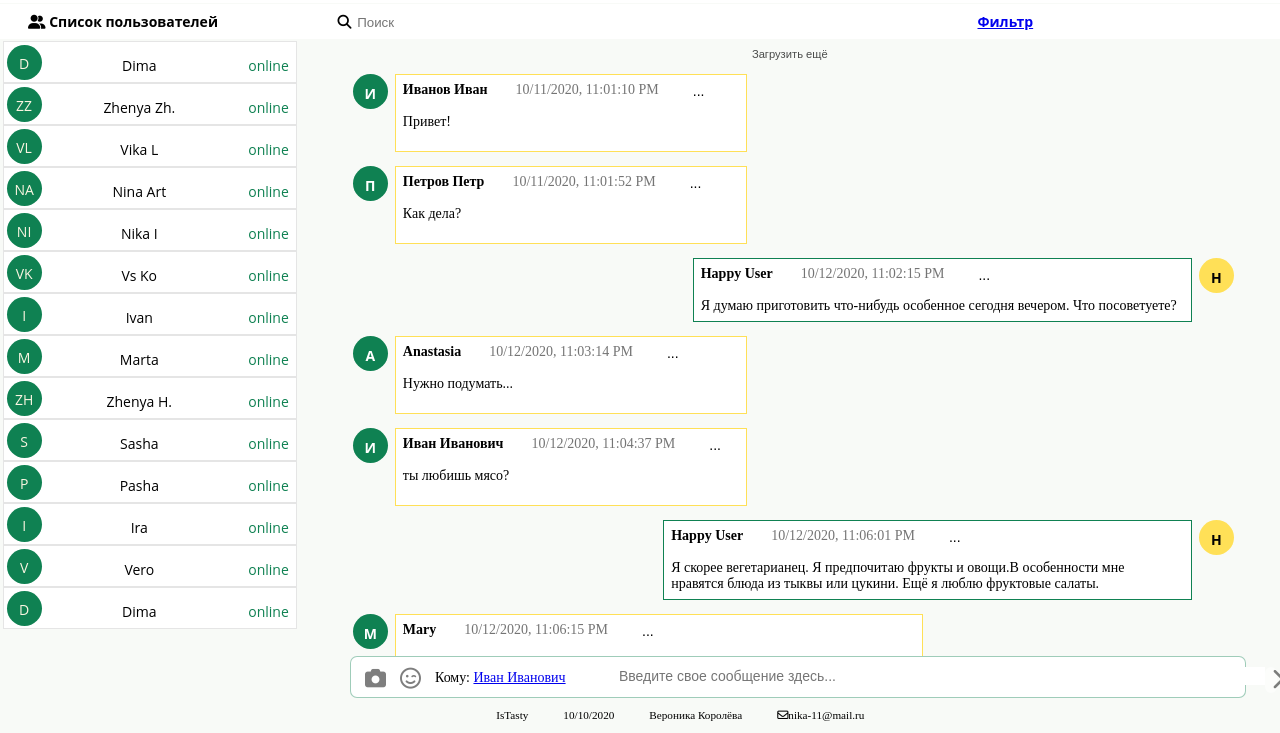
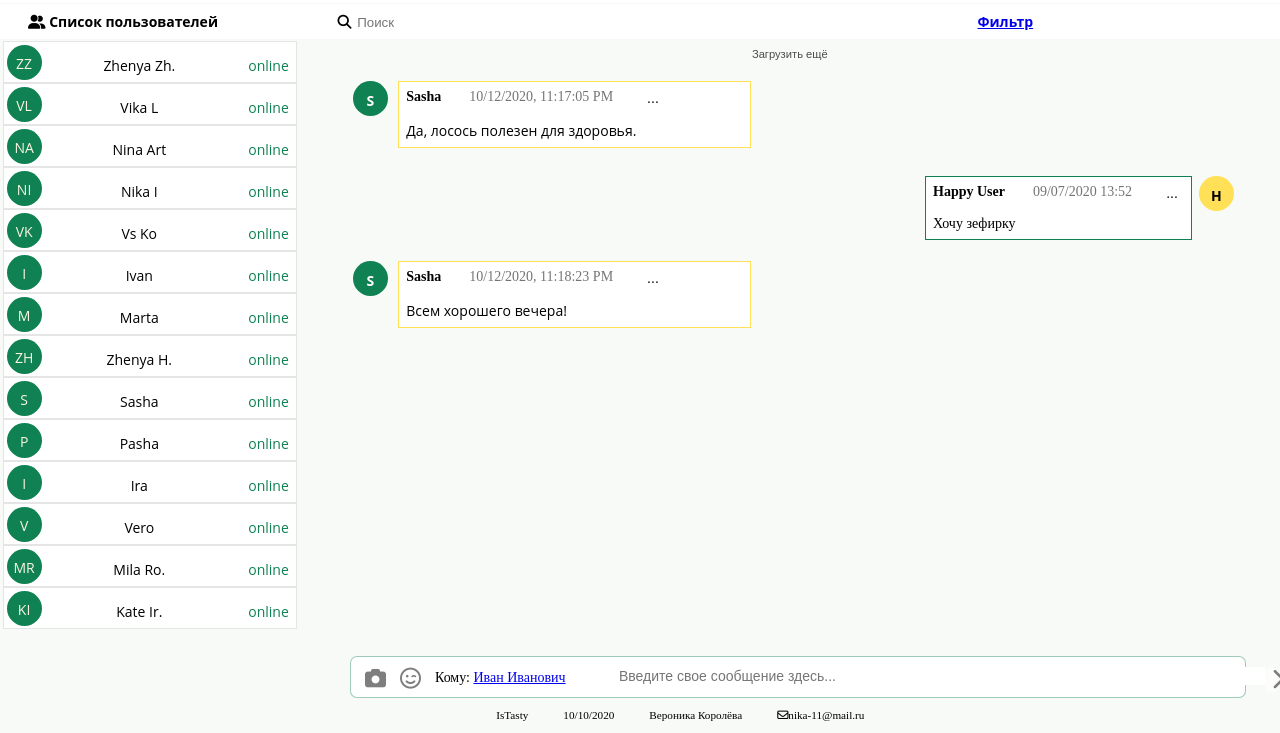
Before and after one commit to VeranikaKaraliova/DataMola, a website: page UI/index.html in a window 1280 px wide. Shown: the part 67-800 px from the top of the page. Drawn offline with Linux system fonts and the light colour scheme; a web font is replaced by a local one.

Commit message:
Fix task 5.Main part.

```diff
--- a/UI/index.html
+++ b/UI/index.html
@@ -12,8 +12,8 @@
         <header>
             <div class="header-chat" id="active-user">
             <img  class="logo-img" src="logo.png" alt="IsTasty">
-            <p class="authorized-user"  id='authorized-user'></p>
-            <div class="circle-user-white" id="circle-user"><h3></h3></div>
+            <p class="authorized-user" id='authorized-user'></p>
+            <div  id="circle-user"><h3 ></h3></div>
             </div>
         </header>
         <nav>
--- a/UI/script.js
+++ b/UI/script.js
@@ -42,7 +42,7 @@ class MessageList {
   }
 
   set user(user) {
-    this._user = user.trim().toLowerCase();
+    this._user = user;
   }
 
   static validate(msg) {
@@ -80,13 +80,13 @@ class MessageList {
   pag(skip, top, results) {
     if (this.results.length > top) {
       console.log('Длина массива', this.results.length);
-      return this.results.slice(skip, skip + top);
+      return this.results.slice(skip, skip + top).sort((a, b) => a.createdAt - b.createdAt);
     }
     console.log('Длина массива', this.results.length);
-    return this.results.splice(skip, this.results.length);
+    return this.results.splice(skip, this.results.length).sort((a, b) => a.createdAt - b.createdAt);
   }
 
-  getPage(skip = 0, top = 0, filterConfig) {
+  getPage(skip = 0, top = 10, filterConfig) {
     if (filterConfig !== undefined) {
       this.results = Object.assign([], this.mesgList);
       for (const key in filterConfig) {
@@ -102,10 +102,10 @@ class MessageList {
         if (filterConfig?.dataFrom) {
           this.results = this.results.filter((name) => name.createdAt > filterConfig.dataFrom);
         }
-      } this.results.sort((a, b) => a.createdAt - b.createdAt);
+      } this.results.sort((a, b) => b.createdAt - a.createdAt);
     }
     if (filterConfig === undefined || filterConfig === null) {
-      this.results = this.mesgList.sort((a, b) => a.createdAt - b.createdAt);
+      this.results = this.mesgList.sort((a, b) => b.createdAt - a.createdAt);
     }
     if (this._user !== undefined) {
       this.results = this.results.filter((name) => name.author === this._user
@@ -172,10 +172,9 @@ class MessageList {
   }
 
   remove(id) {
-    const clone = Object.assign([], this.mesgList);
-    const index = clone.findIndex((item) => item.id == id);
-    if (this._user === clone[index].author && index > -1) {
-      clone.splice(index, 1);
+    const index = this.mesgList.findIndex((item) => item.id == id);
+    if (this._user === this.mesgList[index].author && index > -1) {
+      this.mesgList.splice(index, 1);
       return true;
     } return false;
   }
@@ -355,19 +354,14 @@ class UserList {
 // Класс, который отображает текущего пользователя, если он задан
 class HeaderView {
   constructor(id = 'authorized-user') {
-    this.id = id;
+    this.activeUser = document.getElementById(id);
   }
 
   display(user) {
-    const activeUser = document.getElementById(this.id);
-    activeUser.innerHTML = `<a href='#'>${'Войти/Зарегистрироваться'}</a>`;
-    activeUser.style.fontSize = '1rem';
-    const initials = document.getElementById('circle-user');
-    initials.className = 'circle-user-white';
-    initials.innerHTML = '<h3></h3>';
+    this.activeUser.innerHTML = `<a href='#' class="login-button">${'Войти|Зарегистрироваться'}</a><div class="circle-user-white"><div>`;
     if (user) {
-      const activeUser = document.getElementById(this.id);
-      activeUser.innerHTML = `<p>${user}</p>`;
+      console.log(user);
+      this.activeUser.innerHTML = `<p>${user}</p>`;
       const initials = document.getElementById('circle-user');
       initials.className = 'circle-user';
       initials.innerHTML = `<h3>${user.match(/\b(\w)/g).join('')}</h3>`;
@@ -386,70 +380,35 @@ class MessagesView {
       if (arrMsg[i].author === user) {
         const outgoingMsg = document.createElement('div');
         outgoingMsg.className = 'outgoing_msg';
+        outgoingMsg.innerHTML = `<div class="outgoing_msg"><div class="my_msg_img"><p>${arrMsg[i].author[0]}</p></div>
+        <div class="sent-msg">
+        <div class="sent-width-msg">
+            <div class="info-msg">
+                <p class="sender">${arrMsg[i].author}</p>
+                <p class="time_date">09/07/2020 13:52</p>
+                <button class="possible-msg">${'...'}</button>
+            </div>
+            <p>${arrMsg[i].text}</p>
+        </div>
+        </div>`;
         partMsg.appendChild(outgoingMsg);
-        const initialsCont = document.createElement('div');
-        initialsCont.className = 'my_msg_img';
-        initialsCont.innerHTML = `<p>${arrMsg[i].author[0]}</p>`;
-        outgoingMsg.appendChild(initialsCont);
-        const sentMsg = document.createElement('div');
-        sentMsg.className = 'sent-msg';
-        outgoingMsg.appendChild(sentMsg);
-        const withdMsg = document.createElement('div');
-        withdMsg.className = 'sent-width-msg';
-        sentMsg.appendChild(withdMsg);
-        const infoMsg = document.createElement('div');
-        infoMsg.className = 'info-msg';
-        withdMsg.appendChild(infoMsg);
-        const sender = document.createElement('p');
-        sender.className = 'sender';
-        sender.appendChild(document.createTextNode(`${arrMsg[i].author}`));
-        infoMsg.appendChild(sender);
-        const timeDate = document.createElement('p');
-        timeDate.className = 'time_date';
-        timeDate.appendChild(document.createTextNode(`${arrMsg[i].createdAt.toLocaleString()}`));
-        infoMsg.appendChild(timeDate);
-        const button = document.createElement('button');
-        button.className = 'possible-msg';
-        button.appendChild(document.createTextNode(`${'...'}`));
-        infoMsg.appendChild(button);
-        const textMsg = document.createElement('p');
-        textMsg.appendChild(document.createTextNode(`${arrMsg[i].text}`));
-        console.log(textMsg.innerHTML);
-        withdMsg.appendChild(textMsg);
       }
       if (arrMsg[i].author !== user) {
         const msgContainer = document.createElement('div');
         msgContainer.className = 'incoming_msg';
-        partMsg.appendChild(msgContainer);
-        const initialsCont = document.createElement('div');
-        initialsCont.className = 'incoming_msg_img';
-        initialsCont.innerHTML = `<p>${arrMsg[i].author[0]}</p>`;
-        msgContainer.appendChild(initialsCont);
-        const receivedMsg = document.createElement('div');
-        receivedMsg.className = 'received_msg';
-        const withdMsg = document.createElement('div');
-        withdMsg.className = 'received_withd_msg';
-        receivedMsg.appendChild(withdMsg);
-        const infoMsg = document.createElement('div');
-        infoMsg.className = 'info-msg';
-        withdMsg.appendChild(infoMsg);
-        const sender = document.createElement('p');
-        sender.className = 'sender';
-        sender.appendChild(document.createTextNode(`${arrMsg[i].author}`));
-        infoMsg.appendChild(sender);
-        const timeDate = document.createElement('p');
-        timeDate.className = 'time_date';
-        timeDate.appendChild(document.createTextNode(`${arrMsg[i].createdAt.toLocaleString()}`));
-        infoMsg.appendChild(timeDate);
-        const button = document.createElement('button');
-        button.className = 'possible-msg';
-        button.appendChild(document.createTextNode(`${'...'}`));
-        infoMsg.appendChild(button);
-        const textMsg = document.createElement('p');
-        textMsg.appendChild(document.createTextNode(`${arrMsg[i].text}`));
-        console.log(textMsg.innerHTML);
-        withdMsg.appendChild(textMsg);
-        msgContainer.appendChild(receivedMsg);
+        msgContainer.innerHTML = `<div class="incoming_msg">
+                    <div class="incoming_msg_img"><p>${arrMsg[i].author[0]}</p></div>
+                    <div class="received_msg">
+                        <div class="received_withd_msg">
+                            <div class="info-msg">
+                                <p class="sender">${arrMsg[i].author}</p>
+                                <p class="time_date">${arrMsg[i].createdAt.toLocaleString()}</p>
+                                <button class="possible-msg">${'...'}</button>
+                            </div>
+                            <p class="text-msg">${arrMsg[i].text}</p>
+                        </div>
+                    </div>
+                </div>`;
         partMsg.appendChild(msgContainer);
       }
     }
@@ -467,39 +426,69 @@ class ActiveUsersView {
       const sidebar = document.getElementById(this.id);
       const el = document.createElement('div');
       el.className = 'user-online-container';
+      el.innerHTML = `<div class="circle-user-container"><p>${activeUser[i].match(/\b(\w)/g).join('')}</p></div>
+                        <p class="name-user">${activeUser[i]}</p>
+                        <p class="online-user">online</p>`;
       sidebar.append(el);
-      const initialsCont = document.createElement('div');
-      initialsCont.className = 'circle-user-container';
-      const initials = document.createElement('p');
-      initials.appendChild(document.createTextNode(`${activeUser[i].match(/\b(\w)/g).join('')}`));
-      initialsCont.appendChild(initials);
-      el.appendChild(initialsCont);
-      const nameUser = document.createElement('p');
-      nameUser.className = 'name-user';
-      nameUser.innerHTML = activeUser[i];
-      el.appendChild(nameUser);
-      const online = document.createElement('p');
-      online.className = 'online-user';
-      online.innerHTML = 'online';
-      el.appendChild(online);
     }
   }
 }
 
+const arrUsers = ['Dima', 'Zhenya Zh.', 'Vika L', 'Nina Art', 'Nika I', 'Vs Ko', 'Ivan ', 'Marta', 'Zhenya H.', 'Sasha', 'Pasha', 'Ira', 'Vero', 'Mila Ro.', 'Kate Ir.', 'Dima'];
+const arrActiveUsers = ['Zhenya Zh.', 'Vika L', 'Nina Art', 'Nika I', 'Vs Ko', 'Ivan ', 'Marta', 'Zhenya H.', 'Sasha', 'Pasha', 'Ira', 'Vero', 'Mila Ro.', 'Kate Ir.'];
+const headerView = new HeaderView('authorized-user');
+const msgList = new MessageList(arr, 'Happy User');
+const messagesView = new MessagesView('msg-chat');
+const activeUsersView = new ActiveUsersView('sidebar-online-user');
+const userList = new UserList(arrUsers, arrActiveUsers);
+
 function setCurrentUser(user) {
-  const nameUser = new HeaderView();
-  nameUser.display(user);
+  msgList.user = user;
+  headerView.display(user);
+  msgList.user = user;
+  msgList.addAll();
+  messagesView.display(msgList.getPage(), user);
 }
 
+function addMessage(msg) {
+  document.querySelector(`.${messagesView.id}`).innerHTML = '';
+  msgList.add(msg);
+  messagesView.display(msgList.getPage(), msgList.user);
+}
+
+function editMessage(id, element) {
+  console.log(msgList.mesgList);
+  document.querySelector(`.${messagesView.id}`).innerHTML = '';
+  msgList.edit(id, element);
+  messagesView.display(msgList.getPage(), msgList.user);
+}
+
+function removeMessage(id) {
+  document.querySelector(`.${messagesView.id}`).innerHTML = '';
+  msgList.remove(id);
+  messagesView.display(msgList.getPage(), msgList.user);
+}
+
+function showMessages(skip = 0, top = 10, filterConfig = {}) {
+  console.log(filterConfig);
+  document.querySelector(`.${messagesView.id}`).innerHTML = '';
+  const i = msgList.getPage(skip, top, filterConfig);
+  messagesView.display(i, msgList.user);
+}
+
+function showActiveUsers() {
+  activeUsersView.display(userList.activeUsers);
+}
+// Проверка работы глобальных методов
 setCurrentUser('Happy User');
-
-// Проверка MessagesView
-const b = new MessagesView();
-b.display(arr, 'Happy User');
-
-// Для проверки ActiveUsersView
-const c = new ActiveUsersView();
-c.display(['Dima', 'Zhenya Zh.', 'Vika L', 'Nina Art', 'Nika I', 'Vs Ko', 'Ivan ', 'Marta', 'Zhenya H.', 'Sasha', 'Pasha', 'Ira', 'Vero', 'Dima']);
+addMessage({ text: 'bye!', isPersonal: false });
+addMessage({ text: 'Как выходные?', isPersonal: false });
+addMessage({ text: 'Все хорошо?', isPersonal: false });
+editMessage(20, { text: 'Хочу зефирку' });
+removeMessage(13);
+showMessages(0, 10, { author: 'Иван' });
+showMessages(0, 3, { dataFrom: new Date('2020-10-12T23:06:01'), dataTo: new Date('2020-10-12T23:19:00') });
+showActiveUsers();
 
 // Создание экземпляра класса Messages и проверка
 const msg1 = new Messages('hi', 'Veronika', false);
--- a/UI/styles.css
+++ b/UI/styles.css
@@ -207,7 +207,7 @@ html {
 }
 
 .msg-chat {
-    margin: 0 3.5rem 4rem 4rem;
+    margin: 0 3.5rem 6rem 4rem;
     display: grid;
 }
 
```
